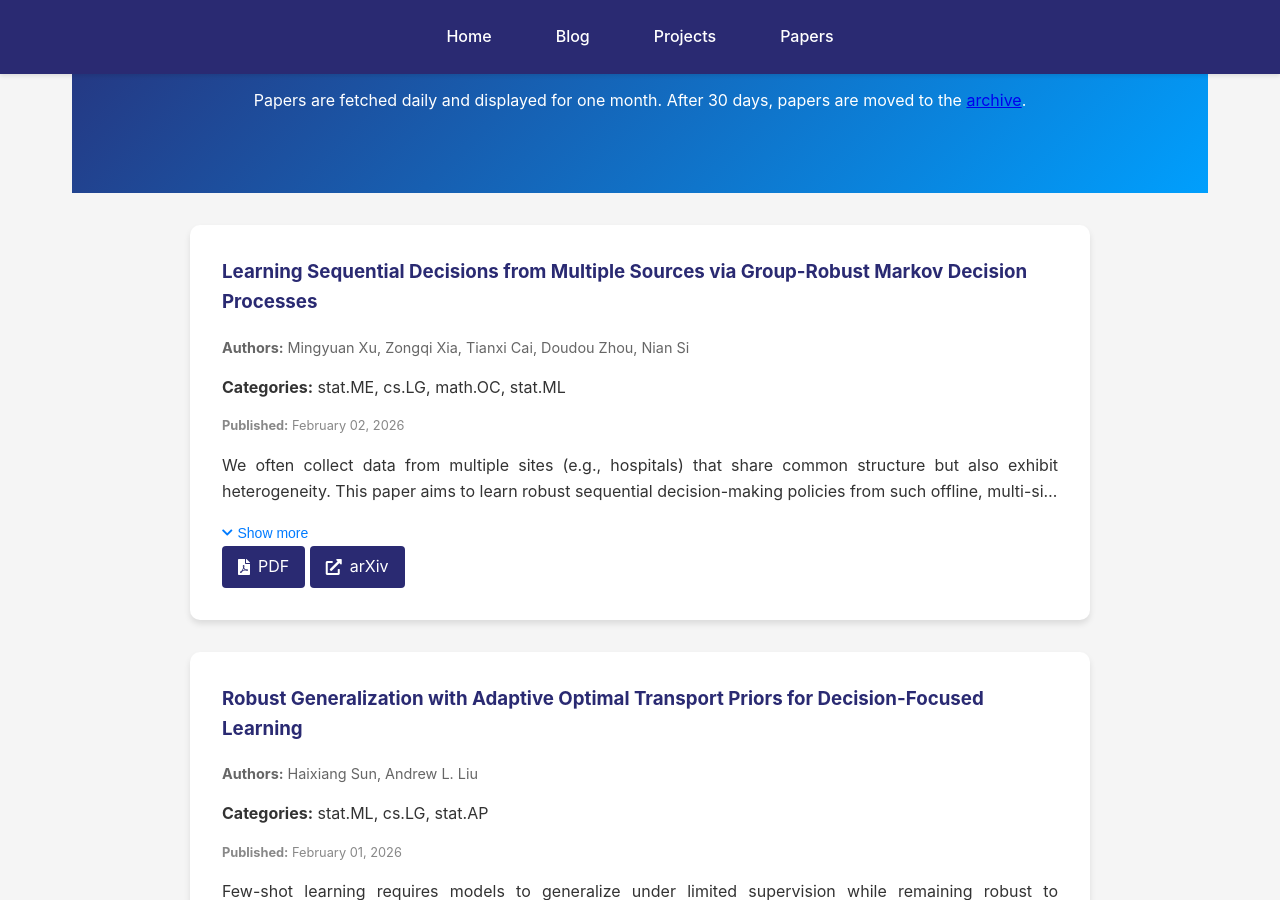
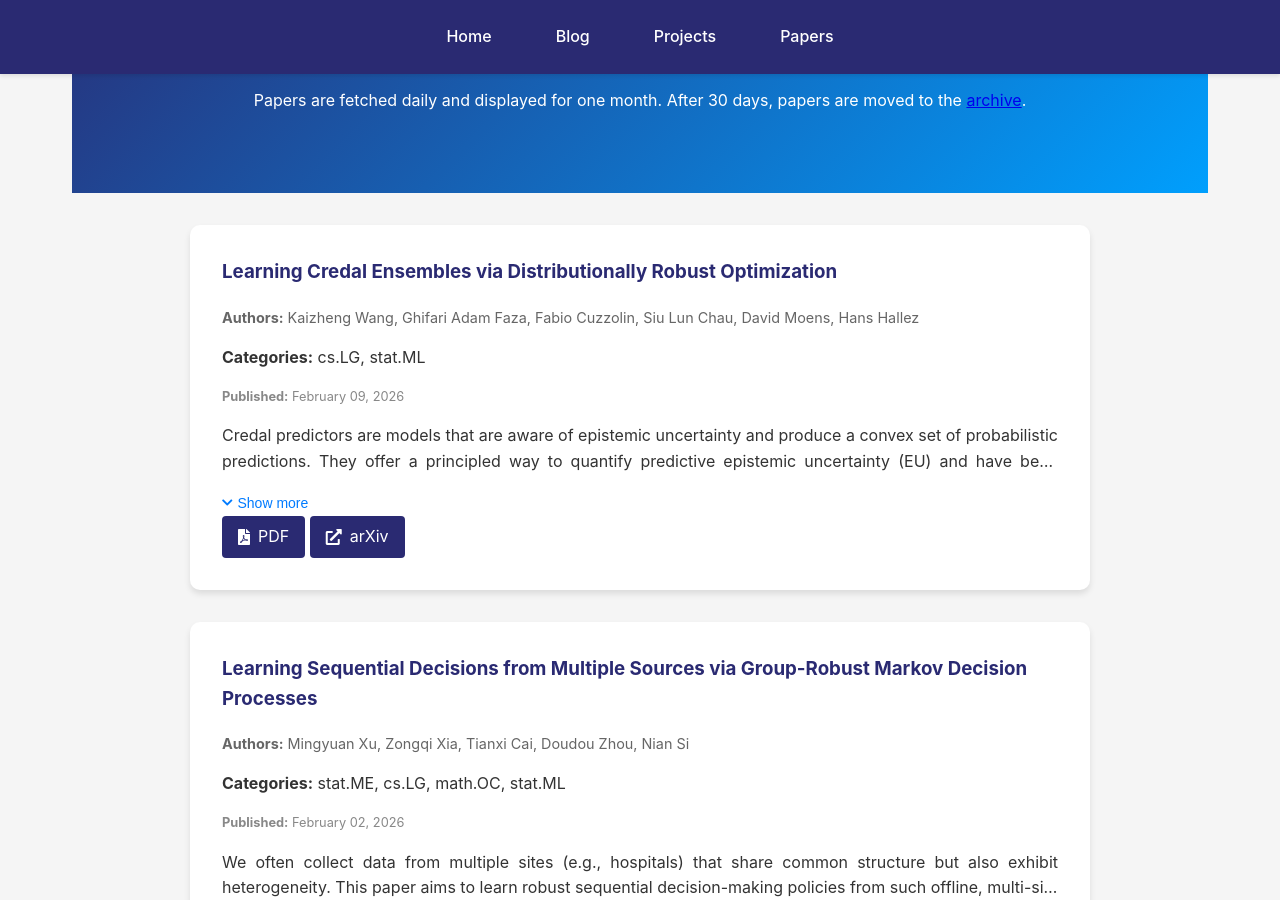
Before and after one commit to kyZhan2002/mypage, a Jekyll site: the page built from papers/index.html, in a window 1280 px wide and 900 px high, scrolled down 304 px. Built offline with Jekyll 4.4.1, drawn with Linux system fonts in a browser that asks for light colours.

Commit message:
Update arXiv papers

```diff
--- a/_data/arxiv_cache.json
+++ b/_data/arxiv_cache.json
@@ -1,6 +1,28 @@
 {
-  "last_fetch_timestamp": 1770690225,
+  "last_fetch_timestamp": 1770775964,
   "papers": [
+    {
+      "arxiv_id": "2602.08470",
+      "title": "Learning Credal Ensembles via Distributionally Robust Optimization",
+      "authors": [
+        "Kaizheng Wang",
+        "Ghifari Adam Faza",
+        "Fabio Cuzzolin",
+        "Siu Lun Chau",
+        "David Moens",
+        "Hans Hallez"
+      ],
+      "abstract": "Credal predictors are models that are aware of epistemic uncertainty and produce a convex set of probabilistic predictions. They offer a principled way to quantify predictive epistemic uncertainty (EU) and have been shown to improve model robustness in various settings. However, most state-of-the-art methods mainly define EU as disagreement caused by random training initializations, which mostly reflects sensitivity to optimization randomness rather than uncertainty from deeper sources. To address this, we define EU as disagreement among models trained with varying relaxations of the i.i.d. assumption between training and test data. Based on this idea, we propose CreDRO, which learns an ensemble of plausible models through distributionally robust optimization. As a result, CreDRO captures EU not only from training randomness but also from meaningful disagreement due to potential distribution shifts between training and test data. Empirical results show that CreDRO consistently outperforms existing credal methods on tasks such as out-of-distribution detection across multiple benchmarks and selective classification in medical applications.",
+      "published": "February 09, 2026",
+      "published_raw": "2026-02-09T10:16:43Z",
+      "categories": [
+        "cs.LG",
+        "stat.ML"
+      ],
+      "pdf_link": "https://arxiv.org/pdf/2602.08470v1",
+      "arxiv_url": "https://arxiv.org/abs/2602.08470v1",
+      "added_timestamp": 1770775964
+    },
     {
       "arxiv_id": "2602.01825",
       "title": "Learning Sequential Decisions from Multiple Sources via Group-Robust Markov Decision Processes",
```
